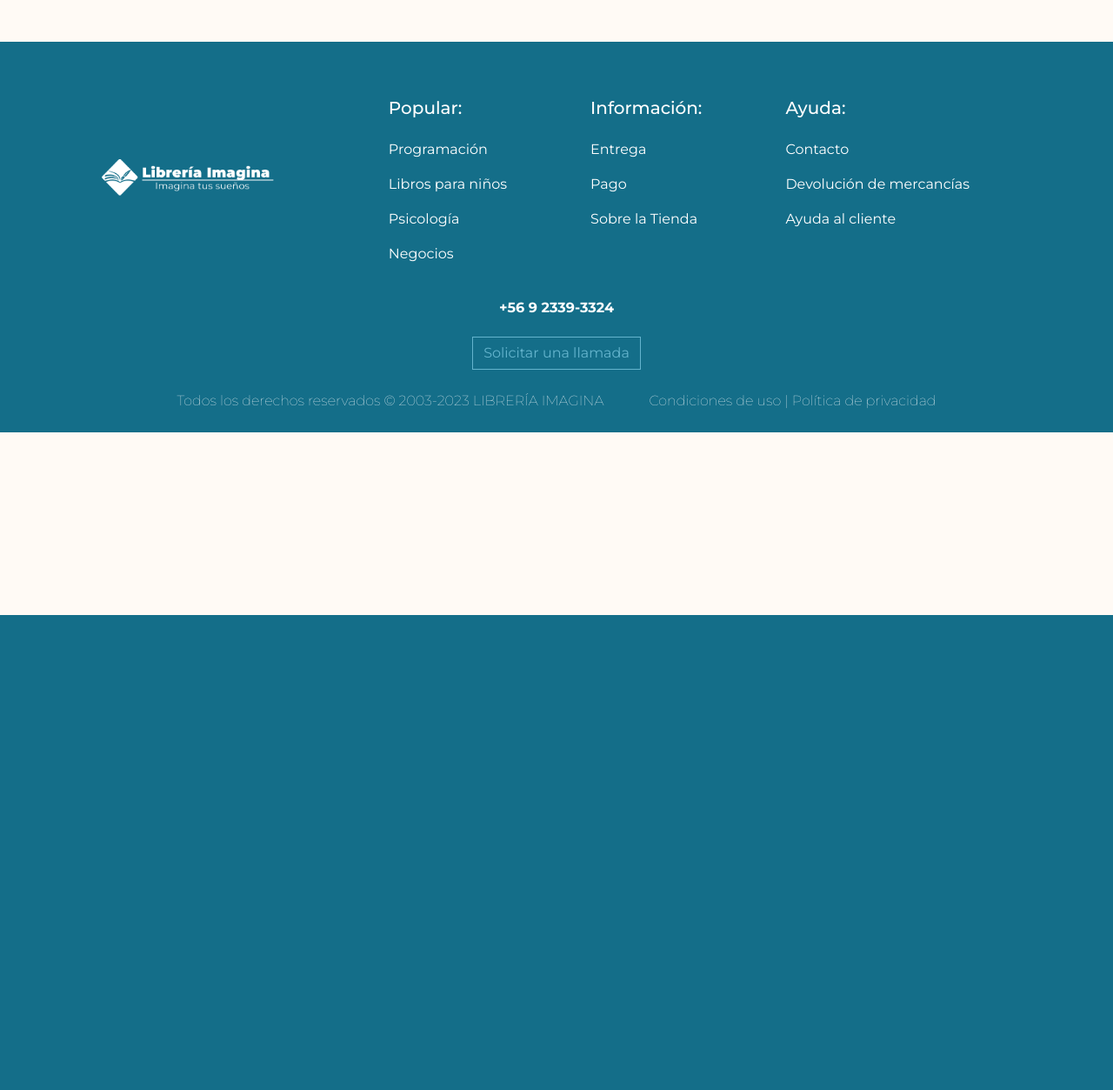
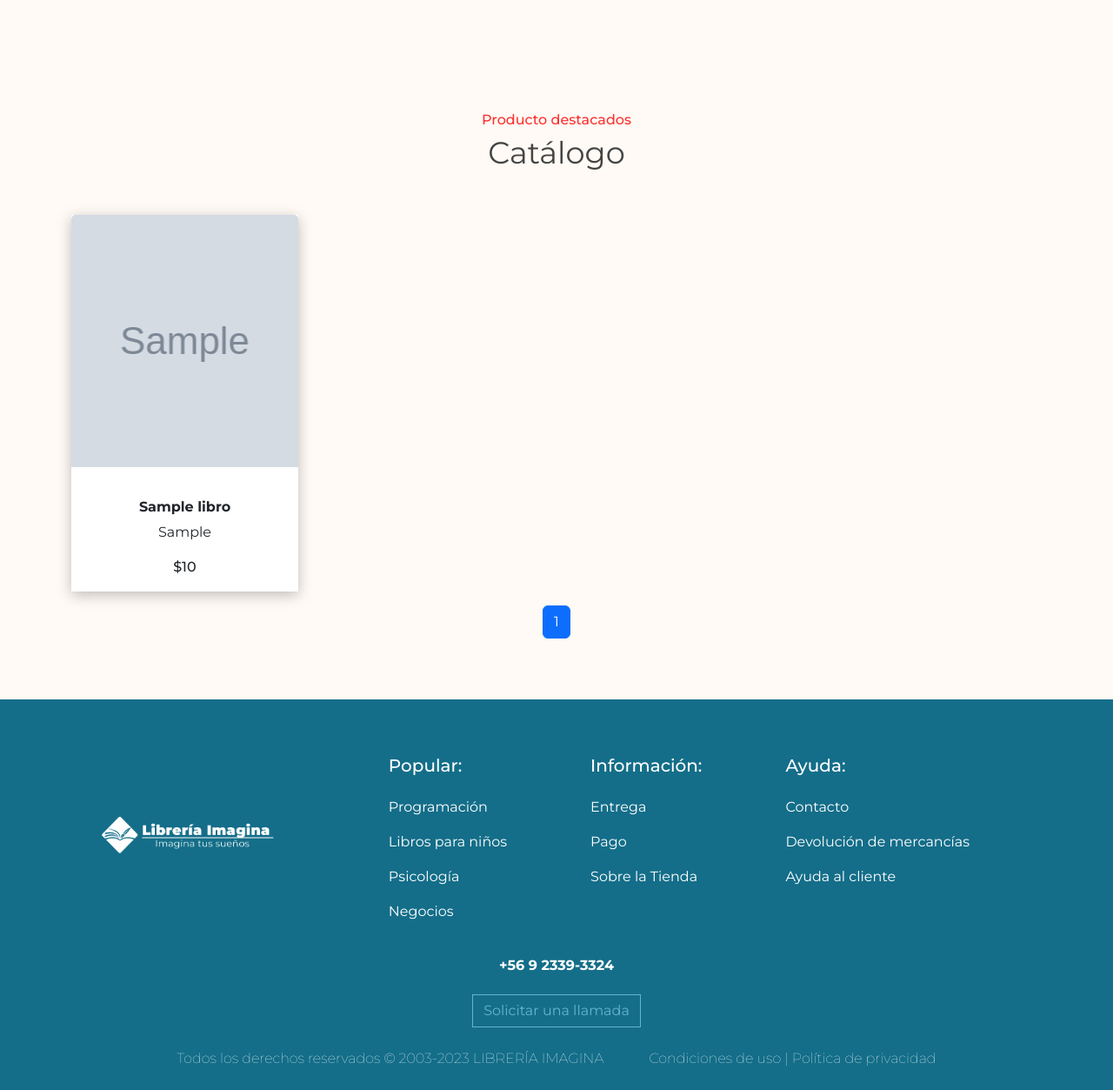
Before and after one commit to cuervolu/LibreriaImagina-AW, a Django app: page /catalogue in a window 1280 px wide. Shown: the part 93-1346 px from the top of the page at 87% size. Before the commit the page ends 800 px from the top, so only its background shows below. Run offline with Django 4.2, Linux system fonts and the light colour scheme; tables that the repository leaves empty hold one stand-in row (values such as "Sample post"); grey boxes marked "Sample" are stand-in pictures; some libraries are stand-ins or nearby versions.

Commit message:
Se crea el catálogo

```diff
--- /dev/null
+++ b/libreria_imagina/static/css/catalogue.css
@@ -0,0 +1,138 @@
+a,
+a:hover {
+    text-decoration: none;
+    color: inherit;
+}
+
+.section-products {
+    padding: 80px 0 54px;
+}
+
+.section-products .header {
+    margin-bottom: 50px;
+}
+
+.section-products .header h3 {
+    font-size: 1rem;
+    color: #fe302f;
+    font-weight: 500;
+}
+
+.section-products .header h2 {
+    font-size: 2.2rem;
+    font-weight: 400;
+    color: #444444;
+}
+
+.section-products .single-product {
+    margin-bottom: 26px;
+}
+
+.section-products .single-product .part-1 {
+    position: relative;
+    height: 290px;
+    max-height: 290px;
+    margin-bottom: 20px;
+    overflow: hidden;
+}
+
+.section-products .single-product .part-1::before {
+    position: absolute;
+    content: "";
+    top: 0;
+    left: 0;
+    width: 100%;
+    height: 100%;
+    z-index: -1;
+    transition: all 0.3s;
+}
+
+.section-products .single-product:hover .part-1::before {
+    transform: scale(1.2, 1.2) rotate(5deg);
+}
+
+
+.section-products #product .part-1::before {
+    transition: all 0.3s;
+}
+
+.section-products .single-product .part-1 .discount,
+.section-products .single-product .part-1 .new {
+    position: absolute;
+    top: 15px;
+    left: 20px;
+    color: #ffffff;
+    background-color: #fe302f;
+    padding: 2px 8px;
+    text-transform: uppercase;
+    font-size: 0.85rem;
+}
+
+.section-products .single-product .part-1 .new {
+    left: 0;
+    background-color: #444444;
+}
+
+.section-products .single-product .part-1 ul {
+    position: absolute;
+    bottom: -41px;
+    left: 20px;
+    margin: 0;
+    padding: 0;
+    list-style: none;
+    opacity: 0;
+    transition: bottom 0.5s, opacity 0.5s;
+}
+
+.section-products .single-product:hover .part-1 ul {
+    bottom: 30px;
+    opacity: 1;
+}
+
+.section-products .single-product .part-1 ul li {
+    display: inline-block;
+    margin-right: 4px;
+}
+
+.section-products .single-product .part-1 ul li a {
+    display: inline-block;
+    width: 40px;
+    height: 40px;
+    line-height: 40px;
+    background-color: #ffffff;
+    color: #444444;
+    text-align: center;
+    box-shadow: 0 2px 20px rgb(50 50 50 / 10%);
+    transition: color 0.2s;
+}
+
+.section-products .single-product .part-1 ul li a:hover {
+    color: #fe302f;
+}
+
+.section-products .single-product .part-2 .product-title {
+    font-size: 1rem;
+}
+
+.section-products .single-product .part-2 h4 {
+    display: inline-block;
+    font-size: 1rem;
+}
+
+.section-products .single-product .part-2 .product-old-price {
+    position: relative;
+    padding: 0 7px;
+    margin-right: 2px;
+    opacity: 0.6;
+}
+
+.section-products .single-product .part-2 .product-old-price::after {
+    position: absolute;
+    content: "";
+    top: 50%;
+    left: 0;
+    width: 100%;
+    height: 1px;
+    background-color: #444444;
+    transform: translateY(-50%);
+}
--- /dev/null
+++ b/libreria_imagina/static/js/catalogue.js
@@ -0,0 +1,31 @@
+document.addEventListener('DOMContentLoaded', function () {
+    var cantidadInputs = document.querySelectorAll(".cantidad");
+    cantidadInputs.forEach(function (cantidadInput) {
+        cantidadInput.value = 1;
+    });
+
+    var aumentarCantidadLinks = document.querySelectorAll(".aumentar-cantidad");
+    var agregarCarritoIcons = document.querySelectorAll(".agregar-carrito-icon");
+
+    aumentarCantidadLinks.forEach(function (link) {
+        link.addEventListener('click', function (event) {
+            event.preventDefault();
+            var cantidadInput = link.parentNode.parentNode.parentNode.querySelector(".cantidad");
+            var cantidadDisponible = parseInt(cantidadInput.getAttribute("data-disponible"));
+            var cantidadActual = parseInt(cantidadInput.value);
+            if (cantidadActual < cantidadDisponible) {
+                cantidadInput.value = cantidadActual + 1;
+            }
+        });
+    });
+
+    agregarCarritoIcons.forEach(function (icon) {
+        icon.addEventListener('click', function (event) {
+            event.preventDefault();
+            var form = icon.parentNode.parentNode.parentNode.parentNode;
+            var cantidadInput = form.querySelector(".cantidad");
+            cantidadInput.value = parseInt(cantidadInput.value);
+            form.submit();
+        });
+    });
+});
--- a/libreria_imagina/templates/app/catalogue.html
+++ b/libreria_imagina/templates/app/catalogue.html
@@ -3,12 +3,100 @@
 {% load static %}
 
 {% block css %}
+<link rel="stylesheet" href="{% static 'css/catalogue.css' %}">
+{% endblock %}
+
+{% block title %}Catálogo{% endblock title %}
+
+
+{% block content %}
+<section class="section-products">
+    <div class="row justify-content-center text-center">
+        <div class="col-md-8 col-lg-6">
+            <div class="header">
+                <h3>Producto destacados</h3>
+                <h2>Catálogo</h2>
+            </div>
+        </div>
+    </div>
+    <div class="row">
+        {% for libro in libros %}
+        <div class="col-md-6 col-lg-4 col-xl-3">
+            <div id="product" class="single-product card mb-3"
+                style="border-radius: 0%; border: none ; box-shadow: 0px 4px 15px rgba(0, 0, 0, 0.25);">
+                <div class="part-1 card-img-top"
+                    style="background: url('{{ libro.thumbnail  }}') no-repeat center;object-fit: cover;">
+                    <form class="agregar-carrito-form" action="{% url 'agregar_al_carrito' libro.id_libro %}"
+                        method="POST">
+                        {% csrf_token %}
+                        <input type="hidden" name="cantidad" class="cantidad" value="1"
+                            data-disponible="{{ libro.cantidad_disponible }}"">
+                        <ul>
+                            <li>
+                                <a>
+                                    <i class=" fas fa-shopping-cart agregar-carrito-icon"></i>
+                        </a>
+                        </li>
+                        <li>
+                            <a class="aumentar-cantidad">
+                                <i class="fas fa-plus"></i>
+                            </a>
+                        </li>
+                        <li>
+                            <a href="/books/{{ libro.slug }}/">
+                                <i class="fas fa-expand"></i>
+                            </a>
+                        </li>
+                        </ul>
+                    </form>
+                </div>
+                <div class="part-2 card-body text-center">
+                    <h3 class="card-text product-title fw-bold">{{libro.nombre_libro}}</h3>
+                    <p class="card-text">{{libro.autor}}</p>
+                    <!-- TODO: Agregar ofertas -->
+                    <!-- <h4 class="card-text product-old-price">$79.99</h4> -->
+                    <h4 class="card-text product-price">${{libro.precio_unitario }}</h4>
+                </div>
+            </div>
+        </div>
+        {% endfor %}
+        <!-- Mostrar la paginación -->
+        <nav aria-label="Paginación">
+            <ul class="pagination justify-content-center">
+                {% if libros.has_previous %}
+                <li class="page-item">
+                    <a class="page-link" href="?pagina={{ libros.previous_page_number }}" aria-label="Previous">&laquo;</a>
+                </li>
+                {% endif %}
+
+                {% for num in libros.paginator.page_range %}
+                {% if libros.number == num %}
+                <li class="page-item active" aria-current="page">
+                    <a class="page-link" href="?pagina={{ num }}">{{ num }}</a>
+                </li>
+                {% else %}
+                <li class="page-item">
+                    <a class="page-link" href="?pagina={{ num }}">{{ num }}</a>
+                </li>
+                {% endif %}
+                {% endfor %}
+
+                {% if libros.has_next %}
+                <li class="page-item">
+                    <a class="page-link" href="?pagina={{ libros.next_page_number }}"  aria-label="Next">&raquo;</a>
+                </li>
+                {% endif %}
+            </ul>
+        </nav>
+    </div>
+</section>
+
+
+
 
 {% endblock %}
 
-{% block title %}{{ libro.nombre_libro }}{% endblock title %}
-
-
-{% block content %}
+{% block script_final%}
+<script src="{% static 'js/catalogue.js' %}"></script>
 
 {% endblock %}
--- a/libreria_imagina/views.py
+++ b/libreria_imagina/views.py
@@ -10,6 +10,8 @@ from decimal import Decimal
 
 # importar una librería decoradora , permite evitar el ingreso de usuarios a la página web
 from django.contrib.auth.decorators import login_required, permission_required
+
+from django.core.paginator import Paginator
 
 from .models import *
 from .forms import SignupForm
@@ -26,21 +28,32 @@ def index(request):
     # Se renderiza la plantilla 'index.html' con el contexto creado
     return render(request, "app/index.html", context)
 
+
 def catalogue(request):
     libros = Libro.objects.all()
-    context = {"libros": libros}
 
-    return render(request, "app/catalogue.html", context)
+    for libro in libros:
+        libro.precio_unitario = format(libro.precio_unitario, ",.0f")
 
+    # Crear un objeto Paginator con la lista de libros y el número de libros por página
+    paginator = Paginator(libros, 10)
 
+    # Obtener el número de página solicitado de la consulta GET
+    pagina_num = request.GET.get("pagina")
+
+    # Obtener la página correspondiente al número de página solicitado
+    pagina_libros = paginator.get_page(pagina_num)
+
+    return render(request, "app/catalogue.html", {"libros": pagina_libros})
 
 
 # Detalle libro
 
+
 def book_detail(request, slug):
     libro = get_object_or_404(Libro, slug=slug)
 
-    #Actualizar http a https
+    # Actualizar http a https
     libros = Libro.objects.filter(portada__startswith="http://")
 
     for libro in libros:
@@ -54,13 +67,12 @@ def book_detail(request, slug):
     return render(request, "app/book_detail.html", {"libro": libro})
 
 
-
-@login_required(login_url='auth/login')
+@login_required(login_url="auth/login")
 def agregar_al_carrito(request, id_libro):
     libro = get_object_or_404(Libro, id_libro=id_libro)
 
-    if request.method =='POST':
-        cantidad = int(request.POST.get('cantidad'))
+    if request.method == "POST":
+        cantidad = int(request.POST.get("cantidad"))
 
     # Obtener el carrito del usuario actual
     carrito, created = Carrito.objects.get_or_create(usuario=request.user)
@@ -72,10 +84,7 @@ def agregar_al_carrito(request, id_libro):
     detalle_carrito, created = DetalleCarrito.objects.get_or_create(
         carrito=carrito,
         libro=libro,
-        defaults={
-            'cantidad': cantidad,
-            'precio_total': precio_total
-        }
+        defaults={"cantidad": cantidad, "precio_total": precio_total},
     )
 
     # Si el libro ya está en el carrito, incrementar la cantidad y actualizar el precio total
@@ -91,21 +100,19 @@ def agregar_al_carrito(request, id_libro):
 
     # Actualizar el total a pagar en el carrito
     carrito.total_pagar = DetalleCarrito.objects.filter(carrito=carrito).aggregate(
-        total=Sum('precio_total')
-    )['total'] or Decimal(0)
+        total=Sum("precio_total")
+    )["total"] or Decimal(0)
     carrito.save()
 
     return redirect("cart")  # Redirigir a la página del carrito
 
 
-
-@login_required(login_url='auth/login')
+@login_required(login_url="auth/login")
 def cart(request):
     envio = 3200
     carrito = Carrito.objects.get(usuario=request.user)
 
     detalle_carrito = carrito.detallecarrito_set.all()
-
 
     libros_filtrados = Libro.objects.filter(detallecarrito__carrito=carrito)
 
@@ -115,7 +122,6 @@ def cart(request):
 
     for detalle in detalle_carrito:
         detalle.precio_total = format(detalle.precio_total, ",.0f")
-
 
     total = carrito.total_pagar + envio
 
@@ -131,22 +137,21 @@ def cart(request):
 
     return render(request, "app/cart.html", context)
 
+
 # **********************
 # *       LEGAL        *
 # **********************
 def terms_and_conditions(request):
-    return render(request,"app/legal/terms_and_conditions.html" )
+    return render(request, "app/legal/terms_and_conditions.html")
+
 
 def privacy(request):
-    return render(request,"app/legal/privacy.html" )
-
-
+    return render(request, "app/legal/privacy.html")
 
 
 # **********************
 # *       AUTH       *
 # **********************
-
 
 
 def login_view(request):
```
